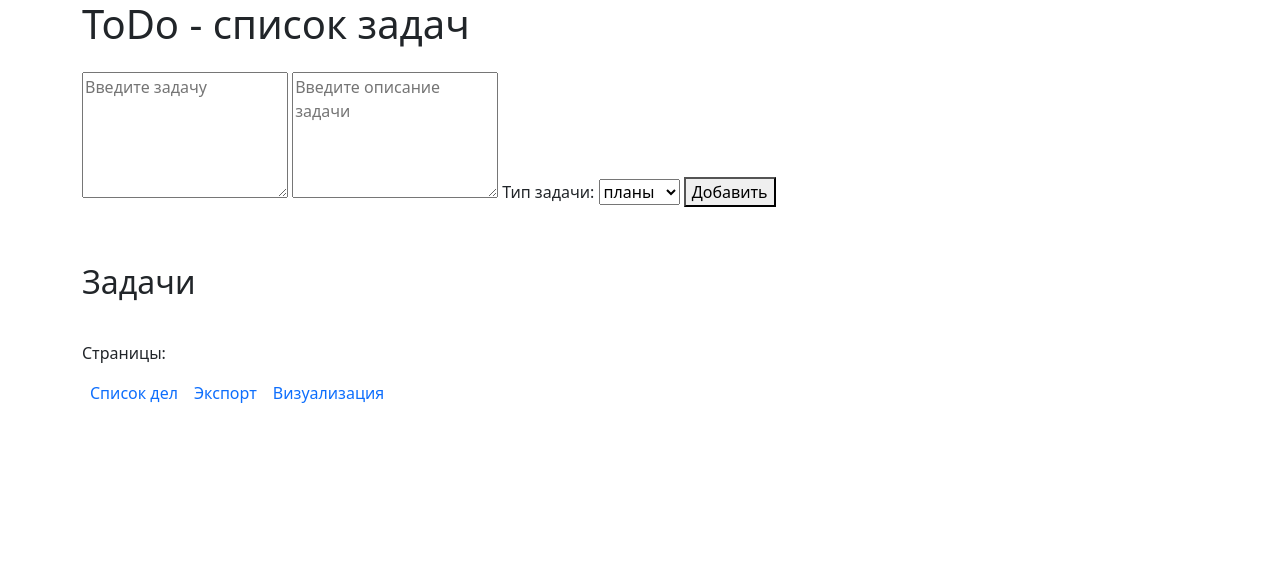
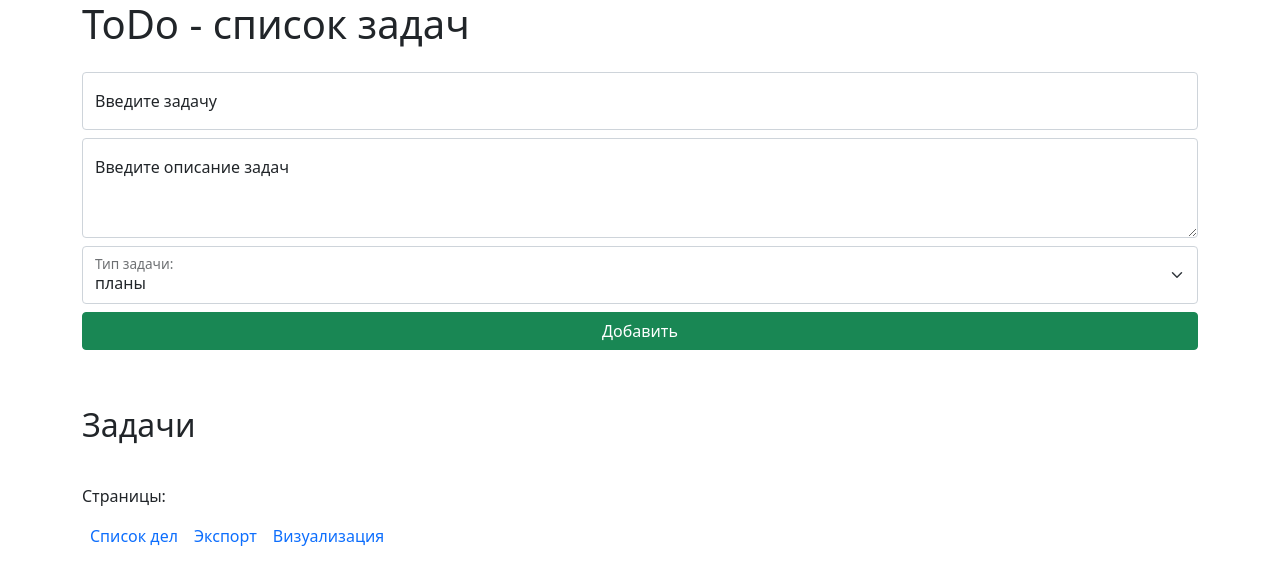
Before and after one commit to vlad17v/ddz, a FastAPI app: page /todo/home/ in a window 1280 px wide. Shown: the top 585 px of the page. Run offline with FastAPI, Linux system fonts and the light colour scheme; data that the repository does not hold is empty; some libraries are stand-ins or nearby versions.

Commit message:
add styles

```diff
--- a/app/templates/index.html
+++ b/app/templates/index.html
@@ -2,17 +2,28 @@
 
 {% block content %}
 
-    <form id="todoForm">
-        <textarea name="title" id="title" rows="5" placeholder="Введите задачу" required></textarea>
-        <textarea name="details" id="details" rows="5" placeholder="Введите описание задачи"></textarea>
-        <label for="tag">Тип задачи:</label>
-        <select name="tag">
-            <option value="учёба">учёба</option>
-            <option value="личное">личное</option>
-            <option value="планы" selected>планы</option>
-        </select>
-        <button type="submit">Добавить</button>
-    </form>
+<form id="todoForm" class="d-flex flex-column gap-2">
+  <div class="form-floating">
+    <input minlength="3" maxlength="200" type="text" class="form-control" id="title" name="title"  placeholder="Введите задачу" required>
+    <label for="title">Введите задачу</label>
+  </div>
+  <div class="form-floating">
+    <textarea maxlength="500" class="form-control" placeholder="Введите описание задач" name="details" id="details" style="height: 100px"></textarea>
+    <label for="details">Введите описание задач</label>
+  </div>
+
+  <div class="form-floating">
+    <select class="form-select" name="tag" id="tag">
+      <option>Тип задачи:</option>
+      <option value="учёба">учёба</option>
+      <option value="личное">личное</option>
+      <option selected value="планы">планы</option>
+    </select>
+    <label for="tag">Тип задачи:</label>
+  </div>
+
+  <button type="submit" class="btn btn-success">Добавить</button>
+</form>
 
     <br>
     <h2>Задачи</h2>
```
